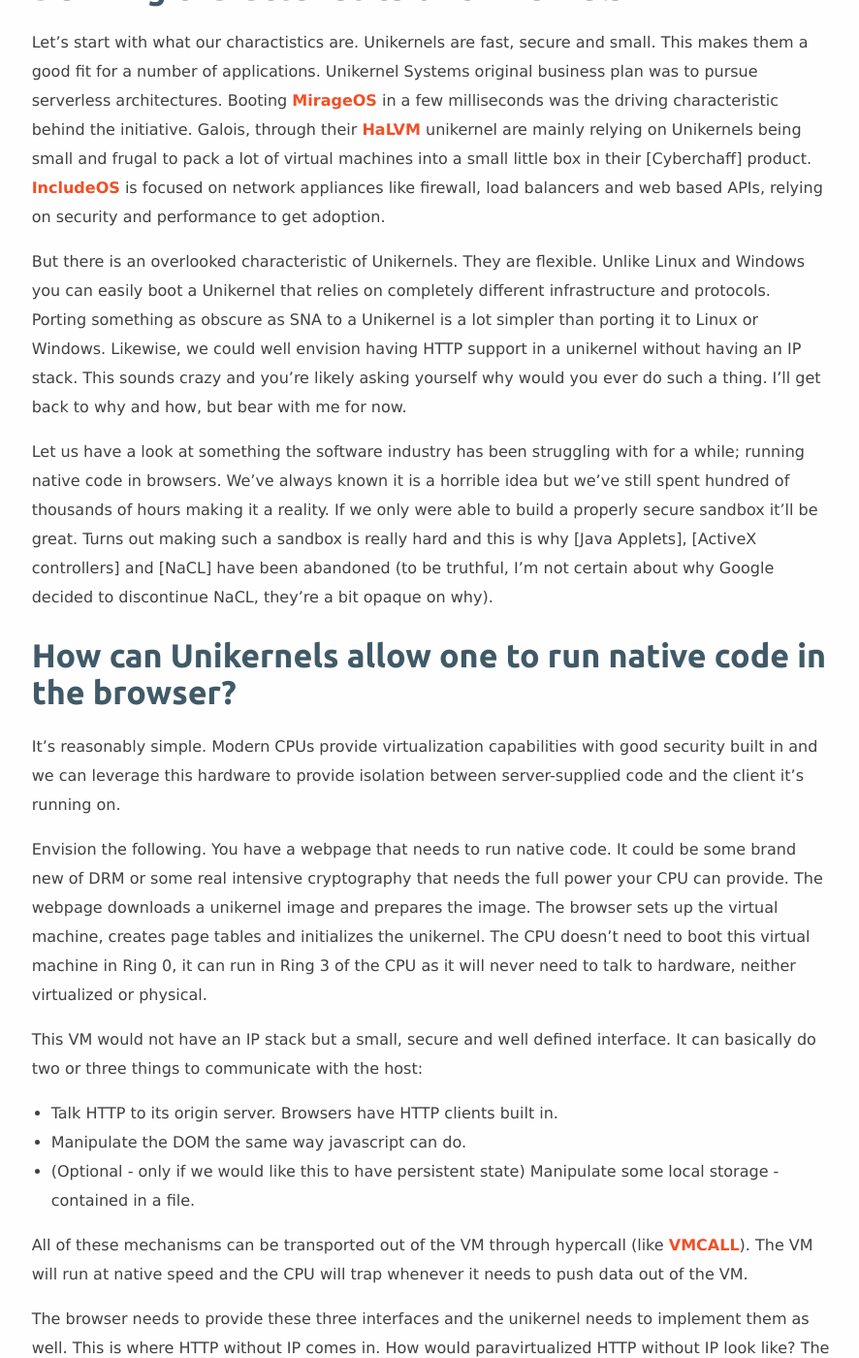
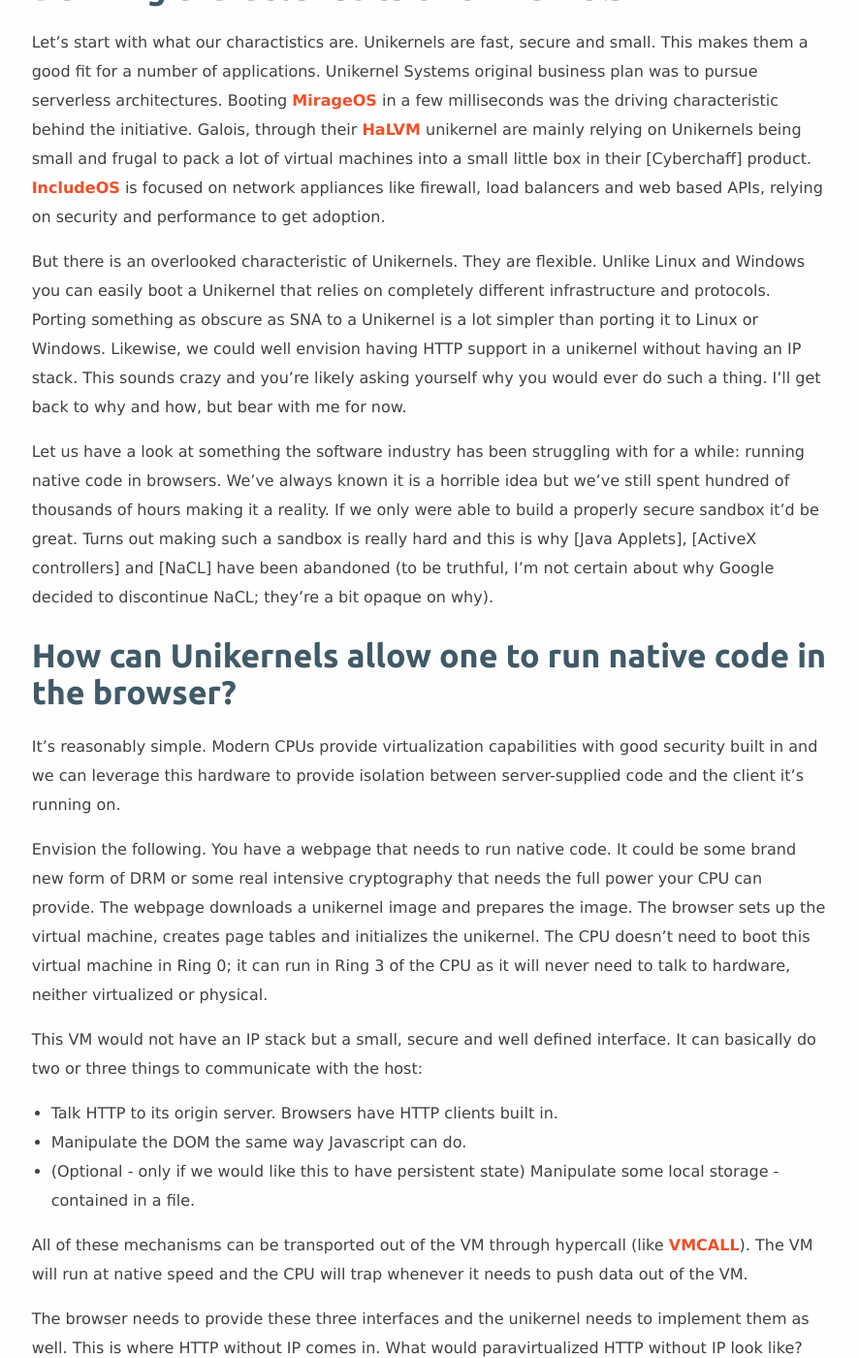
Before and after one commit to Unikernel-Systems/unikernel.org, a Jekyll site: the page built from blog/_posts/2017-08-01-the-search-for-the-killer-app-of-unikernels.md, in a window 1280 px wide and 1400 px high, scrolled down 1501 px. Shown: the whole window at 97% size, without its empty margins (89-975 px from the left). Built offline with Jekyll 4.4.1, drawn with Linux system fonts in a browser that asks for light colours; some of the changed text lies outside the part shown.

Commit message:
another batch of spelling errors

```diff
--- a/blog/_posts/2017-08-01-the-search-for-the-killer-app-of-unikernels.md
+++ b/blog/_posts/2017-08-01-the-search-for-the-killer-app-of-unikernels.md
@@ -25,27 +25,27 @@
 
 Let’s start with what our charactistics are. Unikernels are fast, secure and small. This makes them a good fit for a number of applications. Unikernel Systems original business plan was to pursue serverless architectures. Booting [MirageOS] in a few milliseconds was the driving characteristic behind the initiative. Galois, through their [HaLVM] unikernel are mainly relying on Unikernels being small and frugal to pack a lot of virtual machines into a small little box in their [Cyberchaff] product. [IncludeOS] is focused on network appliances like firewall, load balancers and web based APIs, relying on security and performance to get adoption.
 
-But there is an overlooked characteristic of Unikernels. They are flexible. Unlike Linux and Windows you can easily boot a Unikernel that relies on completely different infrastructure and protocols. Porting something as obscure as SNA to a Unikernel is a lot simpler than porting it to Linux or Windows. Likewise, we could well envision having HTTP support in a unikernel without having an IP stack. This sounds crazy and you’re likely asking yourself why would you ever do such a thing. I’ll get back to why and how, but bear with me for now.
+But there is an overlooked characteristic of Unikernels. They are flexible. Unlike Linux and Windows you can easily boot a Unikernel that relies on completely different infrastructure and protocols. Porting something as obscure as SNA to a Unikernel is a lot simpler than porting it to Linux or Windows. Likewise, we could well envision having HTTP support in a unikernel without having an IP stack. This sounds crazy and you’re likely asking yourself why you would ever do such a thing. I’ll get back to why and how, but bear with me for now.
 
-Let us have a look at something the software industry has been struggling with for a while; running native code in browsers. We’ve always known it is a horrible idea but we’ve still spent hundred of thousands of hours making it a reality. If we only were able to build a properly secure sandbox it’ll be great. Turns out making such a sandbox is really hard and this is why [Java Applets], [ActiveX controllers] and [NaCL] have been abandoned (to be truthful, I’m not certain about why Google decided to discontinue NaCL, they’re a bit opaque on why).
+Let us have a look at something the software industry has been struggling with for a while: running native code in browsers. We’ve always known it is a horrible idea but we’ve still spent hundred of thousands of hours making it a reality. If we only were able to build a properly secure sandbox it’d be great. Turns out making such a sandbox is really hard and this is why [Java Applets], [ActiveX controllers] and [NaCL] have been abandoned (to be truthful, I’m not certain about why Google decided to discontinue NaCL; they’re a bit opaque on why).
 
 ## How can Unikernels allow one to run native code in the browser?
 
 It’s reasonably simple. Modern CPUs provide virtualization capabilities with good security built in and we can leverage this hardware to provide isolation between server-supplied code and the client it's running on.
 
-Envision the following. You have a webpage that needs to run native code. It could be some brand new of DRM or some real intensive cryptography that needs the full power your CPU can provide. The webpage downloads a unikernel image and prepares the image. The browser sets up the virtual machine, creates page tables and initializes the unikernel. The CPU doesn’t need to boot this virtual machine in Ring 0, it can run in Ring 3 of the CPU as it will never need to talk to hardware, neither virtualized or physical.
+Envision the following. You have a webpage that needs to run native code. It could be some brand new form of DRM or some real intensive cryptography that needs the full power your CPU can provide. The webpage downloads a unikernel image and prepares the image. The browser sets up the virtual machine, creates page tables and initializes the unikernel. The CPU doesn’t need to boot this virtual machine in Ring 0; it can run in Ring 3 of the CPU as it will never need to talk to hardware, neither virtualized or physical.
 
 This VM would not have an IP stack but a small, secure and well defined interface. It can basically do two or three things to communicate with the host:
 
  * Talk HTTP to its origin server. Browsers have HTTP clients built in.
- * Manipulate the DOM the same way javascript can do.
+ * Manipulate the DOM the same way Javascript can do.
  * (Optional - only if we would like this to have persistent state) Manipulate some local storage - contained in a file.
 
 All of these mechanisms can be transported out of the VM through hypercall (like [VMCALL]). The VM will run at native speed and the CPU will trap whenever it needs to push data out of the VM.
 
-The browser needs to provide these three interfaces and the unikernel needs to implement them as well. This is where HTTP without IP comes in. How would paravirtualized HTTP without IP look like? The application builds a HTTP request, puts it in memory and signals the hypervisor that it should deliver a message to the virtual machine monitor (VMM - in this case it will be the browser). Basically a classical struct should do it.
+The browser needs to provide these three interfaces and the unikernel needs to implement them as well. This is where HTTP without IP comes in. What would paravirtualized HTTP without IP look like? The application builds a HTTP request, puts it in memory and signals the hypervisor that it should deliver a message to the virtual machine monitor (VMM - in this case it will be the browser). Basically a classical struct should do it.
 
-The browser takes  a careful look at the pointer and the data it is pointing at. This code will need to be properly vetted as a buffer overflow here could potentially allow the unikernel to execute code outside it’s hardware prison.
+The browser takes  a careful look at the pointer and the data it is pointing at. This code will need to be properly vetted as a buffer overflow here could potentially allow the unikernel to execute code outside its hardware prison.
 
 The response to the request is fetched by the browser and put into shared memory as well. The browser signals the unikernel through an interrupt. This is more or less how paravirtualized drivers in the current virtual machines work. Since they aren’t really talking to hardware the CPU can run unprivileged (ring 3).
 
```
Also changed, not shown: other parts of blog/_posts/2017-08-01-the-search-for-the-killer-app-of-unikernels.md (+2 -2 lines).
